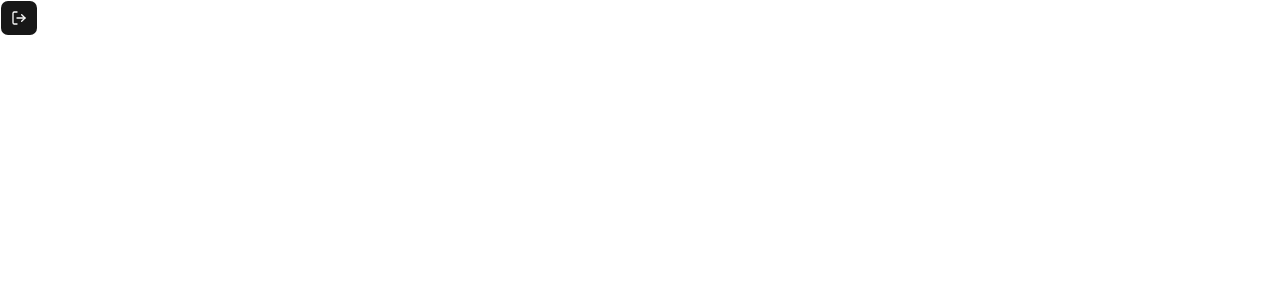
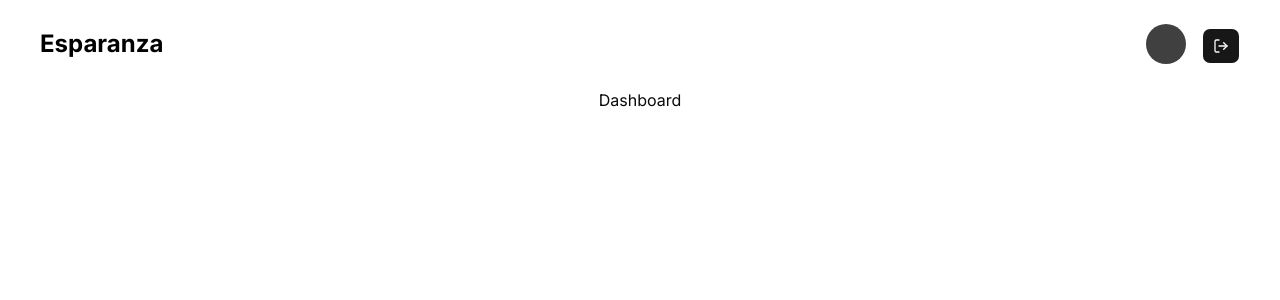
Before and after one commit to saadsayyed10/esperanza, a Next.js app in the folder frontend/: page /dashboard in a window 1280 px wide. Shown: the top 300 px of the page. Built offline with nearby package versions, Linux system fonts and the light colour scheme.

Commit message:
Navbar UI

```diff
--- /dev/null
+++ b/frontend/_components/Navbar.tsx
@@ -0,0 +1,43 @@
+"use client";
+
+import { Button } from "@/components/ui/button";
+import { useAuth } from "@/hooks/useAuth";
+import { Loader2, LogOut } from "lucide-react";
+import Image from "next/image";
+import { useRouter } from "next/navigation";
+import { useState } from "react";
+
+const Navbar = () => {
+  const { user, logout, hydrate } = useAuth();
+
+  const [loading, setLoading] = useState<boolean>(false);
+  const router = useRouter();
+
+  const handleLogout = () => {
+    setLoading(true);
+
+    logout();
+    setTimeout(() => {
+      setLoading(false);
+    }, 2000);
+    console.log("Logged out");
+
+    hydrate();
+
+    router.replace("/authentication");
+  };
+
+  return (
+    <div className="flex justify-between items-center lg:px-10 lg:py-6 bg-white text-black z-50">
+      <h1 className="text-2xl font-bold">Esparanza</h1>
+      <div className="flex justify-end items-end w-full lg:gap-x-4">
+        <div className="w-10 h-10 rounded-[100%] bg-neutral-700 hover:bg-neutral-800 cursor-pointer"></div>
+        <Button onClick={handleLogout}>
+          {loading ? <Loader2 className="animate-spin" /> : <LogOut />}
+        </Button>
+      </div>
+    </div>
+  );
+};
+
+export default Navbar;
--- /dev/null
+++ b/frontend/app/dashboard/layout.tsx
@@ -0,0 +1,16 @@
+import Navbar from "@/_components/Navbar";
+import { ReactNode } from "react";
+
+const DashboardLayout = ({ children }: { children: ReactNode }) => {
+  return (
+    <main>
+      <header>
+        <Navbar />
+      </header>
+      <div>{children}</div>
+      <footer></footer>
+    </main>
+  );
+};
+
+export default DashboardLayout;
--- a/frontend/app/dashboard/page.tsx
+++ b/frontend/app/dashboard/page.tsx
@@ -1,37 +1,7 @@
-"use client";
-
-import { Button } from "@/components/ui/button";
-import { useAuth } from "@/hooks/useAuth";
-import { Loader2, LogOut } from "lucide-react";
-import { useRouter } from "next/navigation";
-import { useState } from "react";
-
 const Dashboard = () => {
-  const { token, logout, hydrate } = useAuth();
-
-  const [loading, setLoading] = useState<boolean>(false);
-  const router = useRouter();
-
-  const handleLogout = () => {
-    setLoading(true);
-
-    logout();
-    setTimeout(() => {
-      setLoading(false);
-    }, 2000);
-    console.log("Logged out");
-
-    hydrate();
-
-    router.replace("/authentication");
-  };
-
   return (
-    <div>
-      {token && <h1>token: {token}</h1>}
-      <Button onClick={handleLogout}>
-        {loading ? <Loader2 className="animate-spin" /> : <LogOut />}
-      </Button>
+    <div className="flex justify-center items-center w-full flex-col lg:gap-y-10">
+      <h1>Dashboard</h1>
     </div>
   );
 };
```
